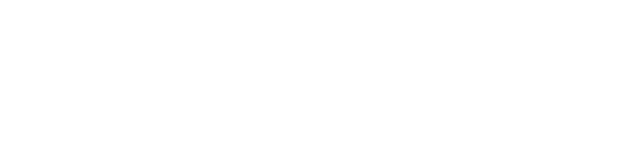
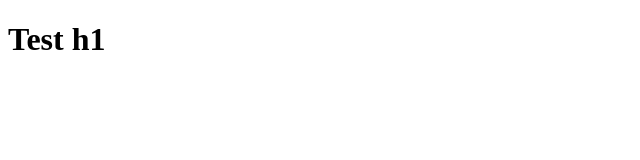
Before and after one commit to Rizer2/frist_repo_I21, a plain HTML site: page I28/index.html in a window 1280 px wide. Shown: the whole page, without its empty margins (0-640 px from the left). Drawn offline with Linux system fonts and the light colour scheme.

Commit message:
Changed html

```diff
--- a/I28/index.html
+++ b/I28/index.html
@@ -7,6 +7,6 @@
     <title>Document</title>
 </head>
 <body>
-
+    <h1>Test h1</h1>
 </body>
 </html>
```
